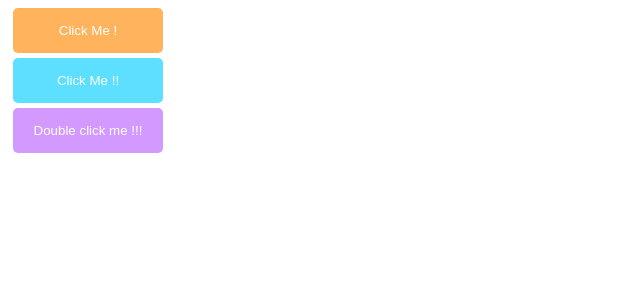
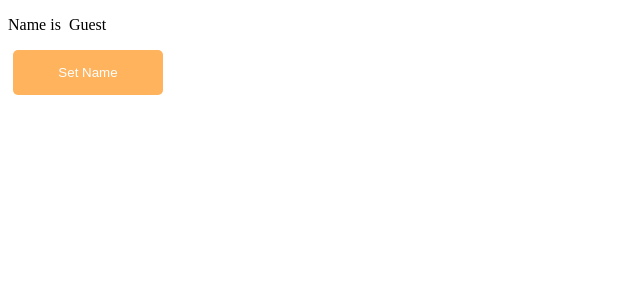
Before and after one commit to pasankg/vite-react-101, a React (Vite) app: page / in a window 1280 px wide. Shown: the top 300 px of the page, without its empty margins (0-640 px from the left). Built offline with nearby package versions, Linux system fonts and the light colour scheme.

Commit message:
using useState for stateful variables

```diff
--- a/src/App.jsx
+++ b/src/App.jsx
@@ -2,12 +2,13 @@
 // import Footer from "./Footer.jsx"
 // import Food from "./Food.jsx"
 // import Card from "./Card"
-import ButtonModule from "./Button/Button"
+// import ButtonModule from "./Button/Button"
 // import ButtonInline from "./Button"
 // import Student from "./Student";
 // import UserGreeting from "./UserGreeting";
 // import List from "./List";
 // import ListModule from "./List.module";
+import StatefulButton from "./StatefulButton";
 
 function App() {
   // return (
@@ -60,11 +61,15 @@ function App() {
   //   </>
   // );
 
-  return(
-    <>
-    <ButtonModule/>
-    </>
-  );
+  // return(
+  //   <>
+  //   <ButtonModule/>
+  //   </>
+  // );
+
+  return <StatefulButton/>
+
+
 }
 
 export default App;
--- /dev/null
+++ b/src/StatefulButton.jsx
@@ -0,0 +1,23 @@
+import styles from "./Button/Button.module.css";
+import { useState } from "react";
+
+function StatefulButton() {
+  // useState() returns an array of two elements.
+  // a varaible and a setter function.
+  // we are using array destructuring.
+  const [name, setName] = useState("Guest");
+
+  const changeName = () => {
+    setName("Spongebob");
+  };
+
+  return (
+    <>
+      <p>Name is &nbsp;{name}</p>
+      <button className={styles.button} onClick={changeName}>
+        Set Name
+      </button>
+    </>
+  );
+}
+export default StatefulButton;
```
